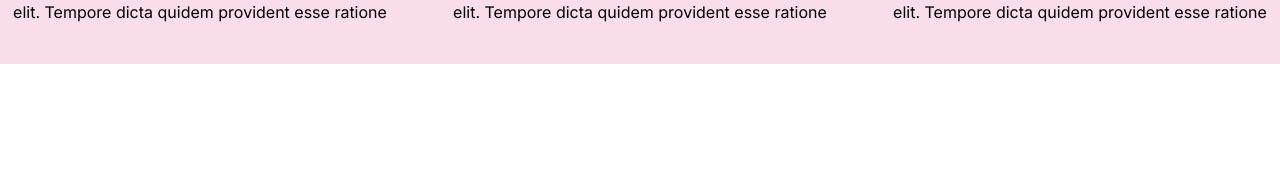
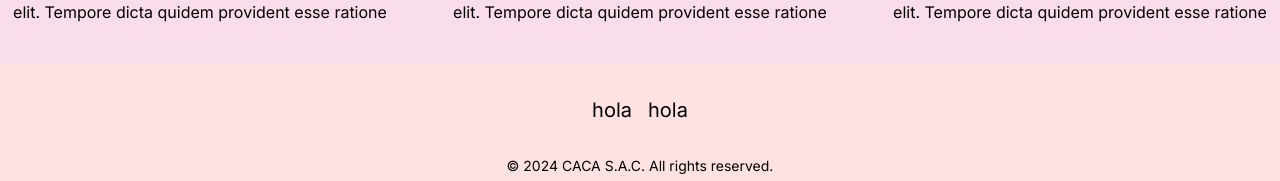
Before and after one commit to Gonzalo1709/CleanZone, a Next.js app: page / in a window 1280 px wide. Shown: the part 1394-1575 px from the top of the page. Before the commit the page ends 1458 px from the top, so only its background shows below. Built offline with nearby package versions, Linux system fonts and the light colour scheme.

Commit message:
create footer

```diff
--- a/src/app/layout.tsx
+++ b/src/app/layout.tsx
@@ -2,6 +2,7 @@ import type { Metadata } from "next";
 import { Inter } from "next/font/google";
 import "./globals.css";
 import Navbar from "@/components/navbar";
+import Footer from "@/components/footer";
 
 const inter = Inter({ subsets: ["latin"] });
 
@@ -20,6 +21,7 @@ export default function RootLayout({
       <body className={inter.className}>
         <Navbar />
         {children}
+        <Footer />
         </body>
     </html>
   );
--- /dev/null
+++ b/src/components/footer.tsx
@@ -0,0 +1,33 @@
+import React from 'react'
+import Link from 'next/link'
+
+const Footer = () => {
+  return (
+    <footer className="bg-red-100">
+      <div className="container flex flex-wrap items-center px-4 py-8 mx-auto justify-center">
+        <div className="flex flex-wrap">
+          <ul className="flex space-x-2 text-sm sm:text-xl sm:space-x-4">
+            {/* {links.map((link) => (
+              <li key={link.title}>
+                <Link href={link.href} onClick={handleScroll}>
+                  {link.title}
+                </Link>
+              </li>
+            ))} */}
+            <p>hola</p>
+            <p>hola</p>
+          </ul>
+        </div>
+      </div>
+      <div className="pb-2 mx-5 text-sm flex justify-center flex-col md:flex-row items-center text-center space-y-2 md:space-y-0">
+        <div>
+          <p className="">
+            © 2024 CACA S.A.C. All rights reserved.
+          </p>
+        </div>
+      </div>
+    </footer>
+  )
+}
+
+export default Footer
```
